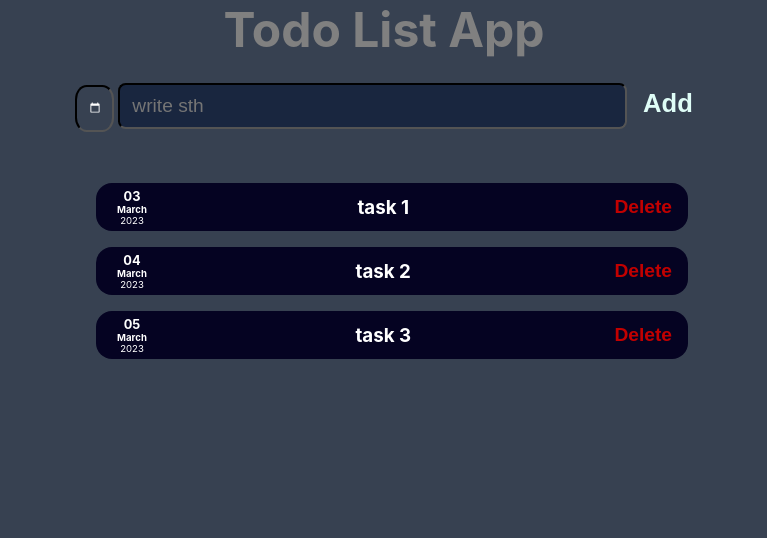
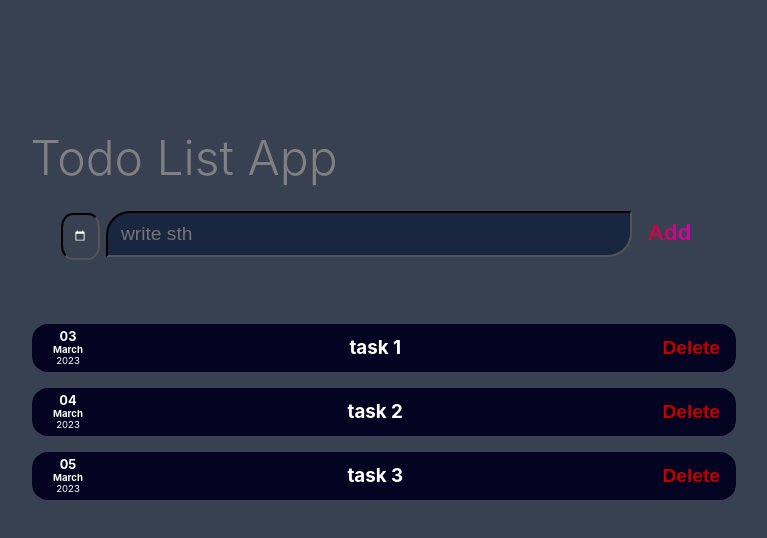
Before and after one commit to berkaygp/react-todo-list-app, a React (Create React App) app: page / in a window 1280 px wide. Shown: the top 538 px of the page, without its empty margins (256-1023 px from the left). Built offline with nearby package versions, Linux system fonts and the light colour scheme.

Commit message:
css update

```diff
--- a/src/components/Header.css
+++ b/src/components/Header.css
@@ -1,7 +1,9 @@
 .header {
-    font-weight: normal;
+    margin-right: 25rem;
+    padding-top: 10%;
 }
 
 .header__header{
     color: gray;
+    font-weight: 300;
 }
--- a/src/components/SubmitForm.css
+++ b/src/components/SubmitForm.css
@@ -1,22 +1,31 @@
 .submit-form__bar {
     background-color: rgb(25, 38, 63);
-    width: 30rem;
+    width: 31rem;
     height: 1rem;
     font-size: 1.2rem;
     margin-top: 1.5rem;
+    margin-left: 0.2rem;
     padding: 0.8rem;
-    color: rgb(114, 113, 113);
-    border-radius: 0.4em;
+    color: rgb(175, 172, 172);
+    border-color: black;
+    border-radius: 1.5rem 0 1.5rem 0;
 }
 
 .submit-form__add-button {
-    background-color: #374151;
-    border-style: none;
-    font-size: 1.6rem;
+    background-color: transparent;
+    border: none;
+    height: 2.7rem;
+    font-size: 1.4rem;
     font-weight: 600;
-    margin-left: 1rem;
     cursor: pointer;
+    padding: 1rem;
+    padding-top: 0.3rem;
     color: rgb(223, 253, 247);
+    font-family: Arial, Helvetica, sans-serif;
+    background: linear-gradient(to right, #b90b0b, #d804d8);
+    -webkit-text-fill-color: transparent;
+    -webkit-background-clip: text;
+
 }
 
 .submit-form__datepicker {
@@ -24,7 +33,6 @@
     height: 1.5rem;
     padding: 0.6rem;
     margin-right: 0.2rem;
-    margin-bottom: 0.2rem;
     background-color: #374151;
     border-color: black;
     border-radius: 30%;
--- a/src/components/Task.css
+++ b/src/components/Task.css
@@ -3,7 +3,7 @@
     align-items: center;
     justify-content: space-between;
     border-radius: 1rem;
-    width: 35rem;
+    width: 42rem;
     height: 1rem;
     padding: 1rem;
     margin-top: 1rem;
@@ -23,3 +23,12 @@
     color: rgb(194, 0, 0);
     cursor: pointer;
 }
+
+.task__complete-button {
+    background-color: transparent;
+    border-style: none;
+    color: greenyellow;
+    font-size: 1.5rem;
+    padding-right: 0.7rem;
+    cursor: pointer;
+}
--- a/src/components/TaskList.css
+++ b/src/components/TaskList.css
@@ -1,7 +1,15 @@
 .task-list {
     padding: 1rem;
+    padding-top: 2rem;
     margin: 1rem auto;
     width: 95%;
-    max-width: 36rem;
+    max-width: 44rem;
     text-align: center;
   }
+
+  .task-list>h3 {
+    font-weight: 300;
+    font-size: 1.5rem;
+    margin-right: 40rem;
+    color: gray;
+  }
```
